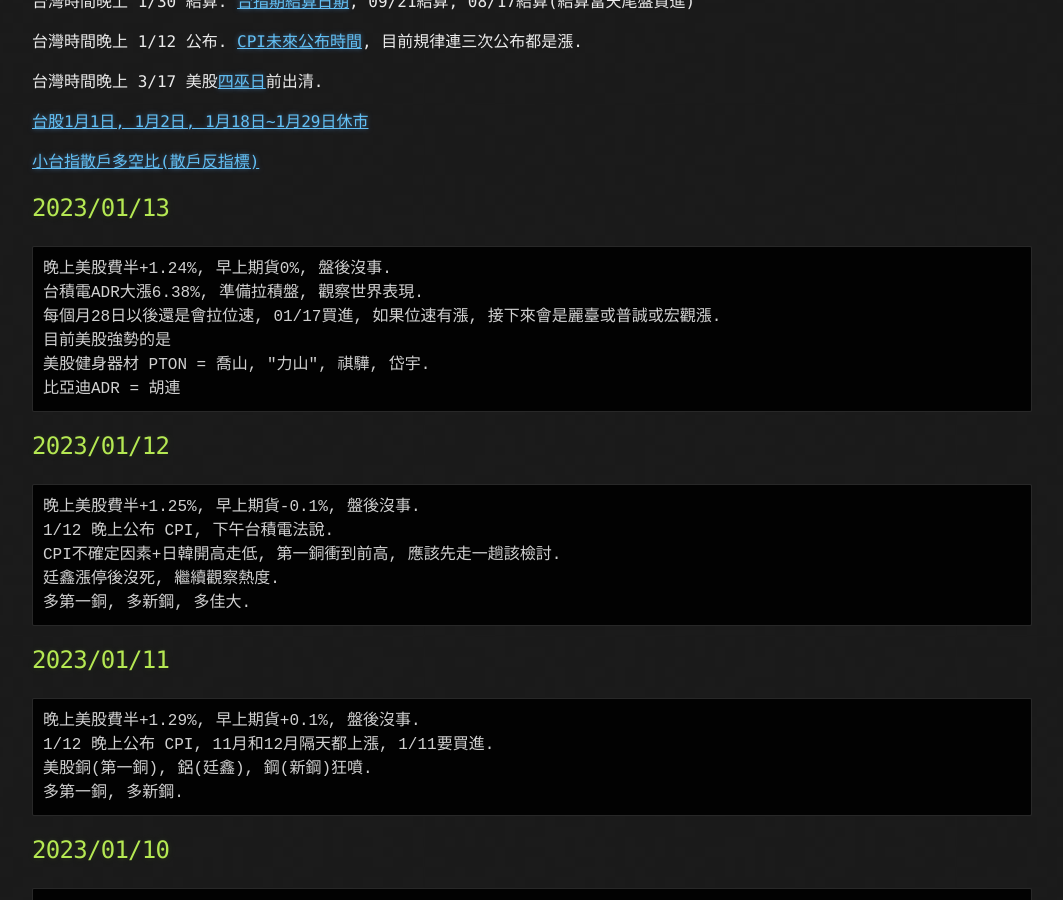
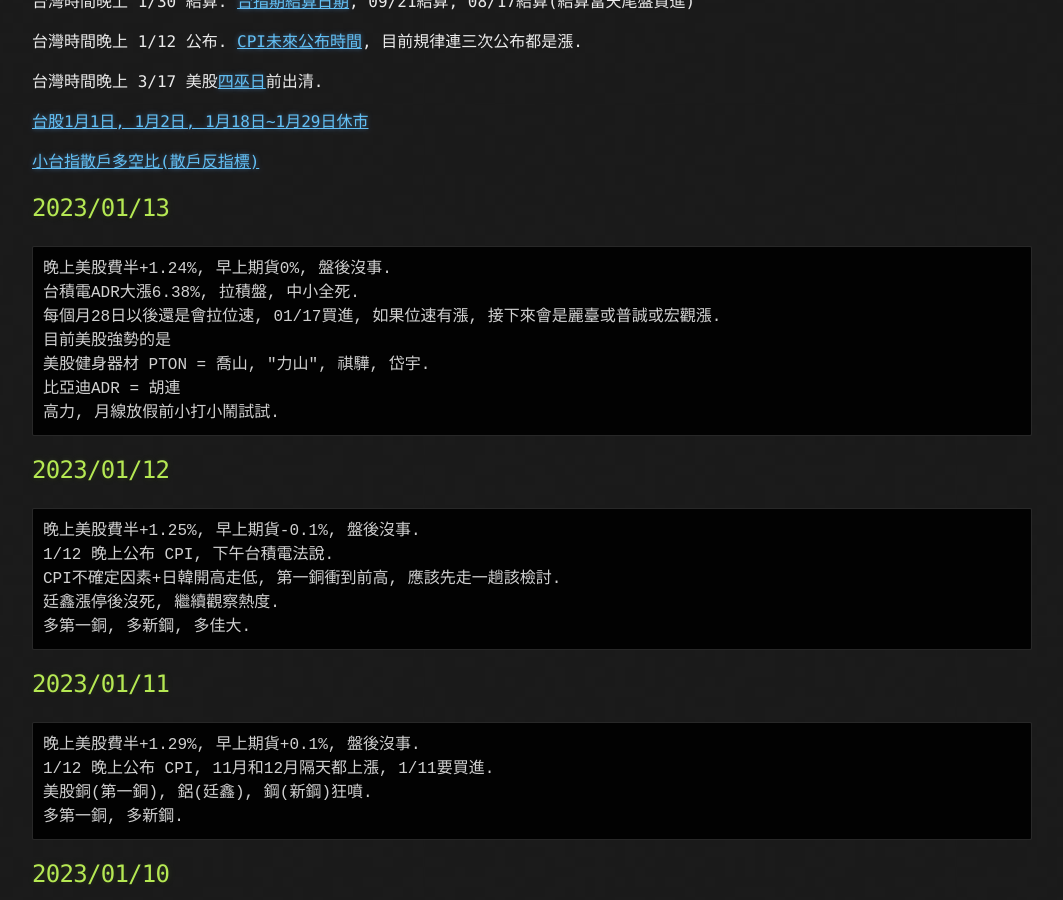
Before and after one commit to lepg5487/Stock_God, a Jekyll site: the page built from index.md, in a window 1280 px wide and 900 px high, scrolled down 428 px. Shown: the whole window, without its empty margins (108-1171 px from the left). Built offline with Jekyll 4.4.1, drawn with Linux system fonts in a browser that asks for light colours; our own code applies the rules of GitHub Pages for plain Markdown files.

Commit message:
Update index.md

````diff
--- a/index.md
+++ b/index.md
@@ -23,11 +23,12 @@ layout: testlayouts
 ## 2023/01/13
 ```
 晚上美股費半+1.24%, 早上期貨0%, 盤後沒事.
-台積電ADR大漲6.38%, 準備拉積盤, 觀察世界表現.
+台積電ADR大漲6.38%, 拉積盤, 中小全死.
 每個月28日以後還是會拉位速, 01/17買進, 如果位速有漲, 接下來會是麗臺或普誠或宏觀漲.
 目前美股強勢的是
 美股健身器材 PTON = 喬山, "力山", 祺驊, 岱宇.
 比亞迪ADR = 胡連
+高力, 月線放假前小打小鬧試試.
 ```
 
 ## 2023/01/12
````
